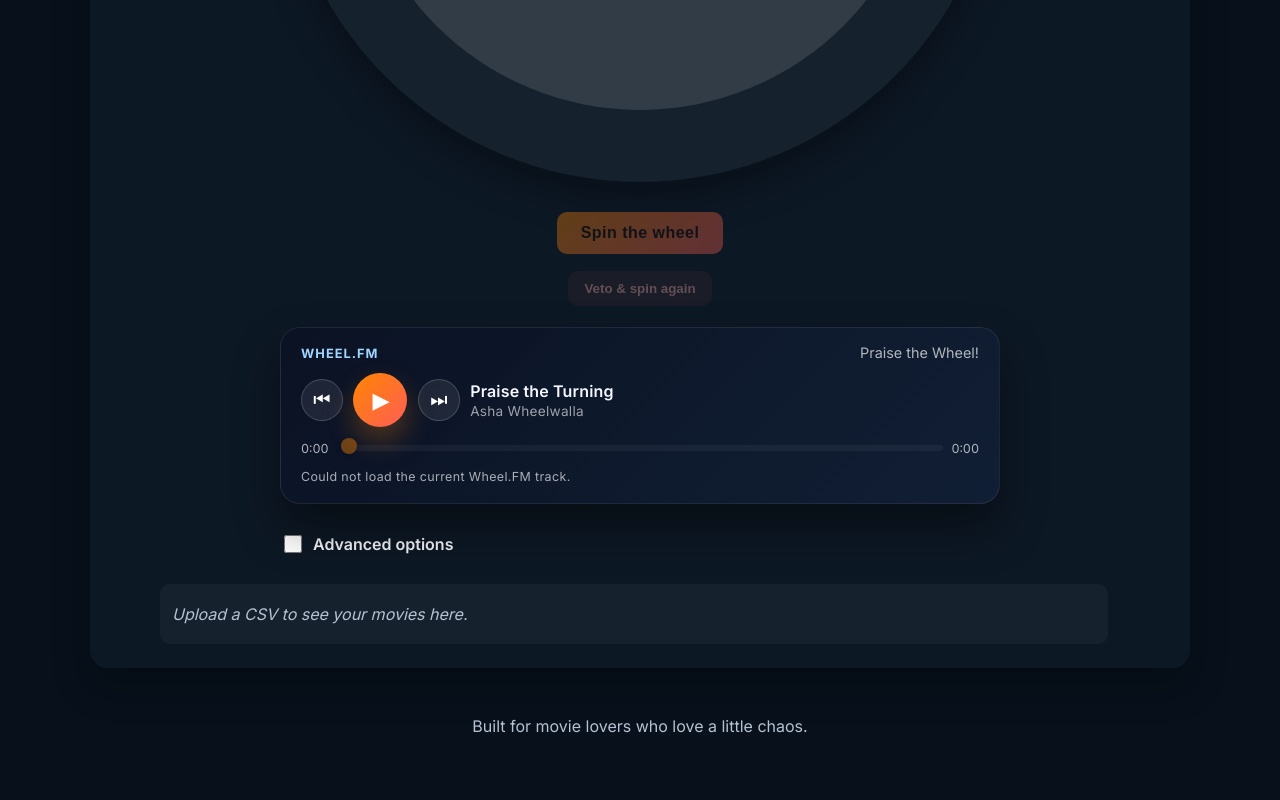
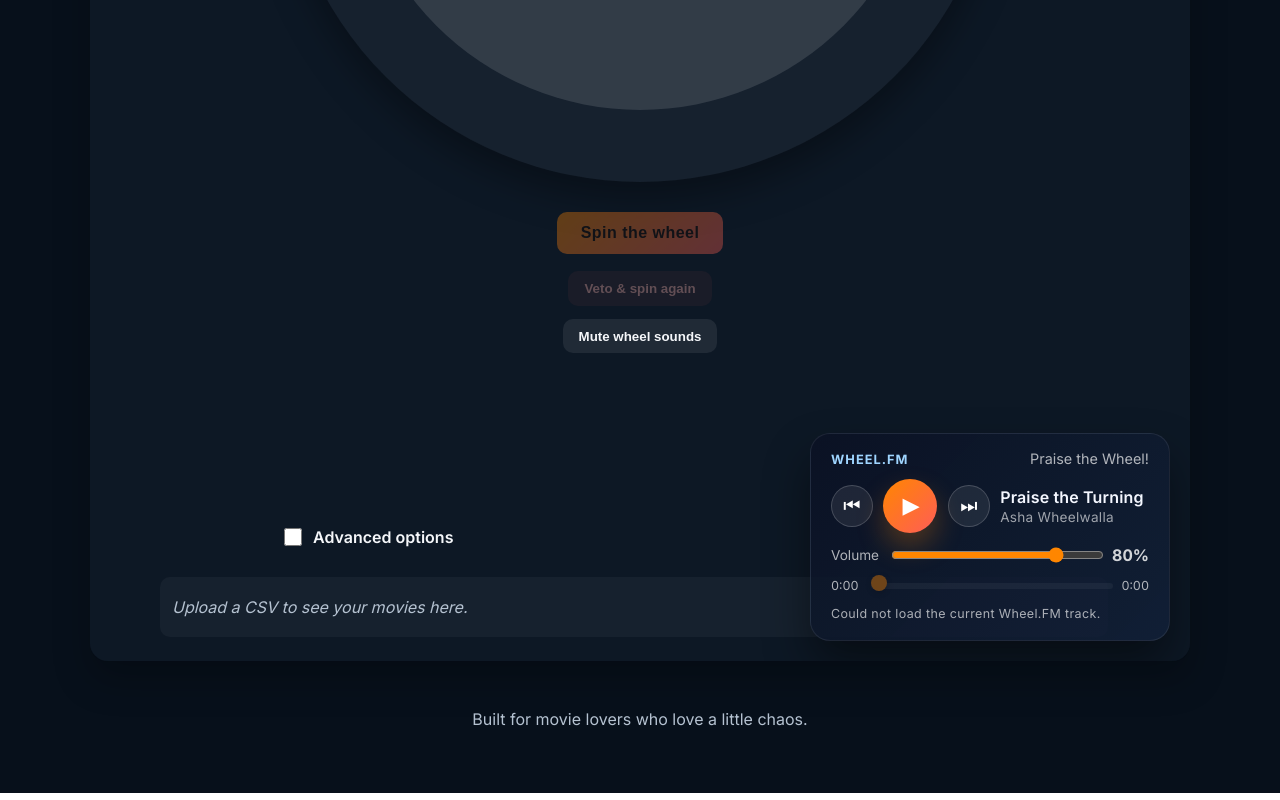
Before and after one commit to Suspence00/letterboxdwatchlistwheel, a plain HTML site: page index.html in a window 1280 px wide. Shown: the part 1679-2479 px from the top of the page. Drawn offline with Linux system fonts and the light colour scheme.

Commit message:
Improve Wheel.FM controls and placement

```diff
--- a/index.html
+++ b/index.html
@@ -101,7 +101,14 @@
               </div>
               <button type="button" class="btn primary" id="spin-button" disabled>Spin the wheel</button>
               <button type="button" class="btn danger" id="veto-button" disabled>Veto &amp; spin again</button>
-              <section class="wheel-fm" aria-labelledby="wheel-fm-heading">
+              <button
+                type="button"
+                class="btn"
+                id="wheel-sound-toggle"
+                aria-pressed="false"
+                aria-label="Toggle wheel sound effects"
+              >Mute wheel sounds</button>
+              <section class="wheel-fm wheel-fm--floating" aria-labelledby="wheel-fm-heading">
                 <div class="wheel-fm__heading">
                   <p class="wheel-fm__eyebrow" id="wheel-fm-heading">Wheel.FM</p>
                   <p class="wheel-fm__tagline">Praise the Wheel!</p>
@@ -129,6 +136,23 @@
                     <p class="wheel-fm__track-title" id="wheel-fm-track-title">Awaiting playlist…</p>
                     <p class="wheel-fm__track-artist" id="wheel-fm-track-artist"></p>
                   </div>
+                </div>
+                <div class="wheel-fm__volume">
+                  <label class="wheel-fm__volume-label" for="wheel-fm-volume">Volume</label>
+                  <input
+                    type="range"
+                    id="wheel-fm-volume"
+                    class="wheel-fm__volume-slider"
+                    min="0"
+                    max="100"
+                    step="1"
+                    value="80"
+                    aria-valuemin="0"
+                    aria-valuemax="100"
+                    aria-valuenow="80"
+                    aria-label="Wheel.FM volume"
+                  />
+                  <span class="wheel-fm__volume-value" id="wheel-fm-volume-value">80%</span>
                 </div>
                 <div class="wheel-fm__progress">
                   <span class="wheel-fm__time" id="wheel-fm-current-time">0:00</span>
--- a/script.js
+++ b/script.js
@@ -35,16 +35,20 @@ const wheelFmAudio = document.getElementById('wheel-fm-audio');
 const wheelFmPlayBtn = document.getElementById('wheel-fm-play');
 const wheelFmPrevBtn = document.getElementById('wheel-fm-prev');
 const wheelFmNextBtn = document.getElementById('wheel-fm-next');
+const wheelFmVolumeSlider = document.getElementById('wheel-fm-volume');
+const wheelFmVolumeValue = document.getElementById('wheel-fm-volume-value');
 const wheelFmSeek = document.getElementById('wheel-fm-seek');
 const wheelFmTrackTitle = document.getElementById('wheel-fm-track-title');
 const wheelFmTrackArtist = document.getElementById('wheel-fm-track-artist');
 const wheelFmCurrentTime = document.getElementById('wheel-fm-current-time');
 const wheelFmDuration = document.getElementById('wheel-fm-duration');
 const wheelFmStatus = document.getElementById('wheel-fm-status');
+const wheelSoundToggleBtn = document.getElementById('wheel-sound-toggle');
 
 const METADATA_API_URL = 'https://www.omdbapi.com/';
 const METADATA_API_KEY = 'trilogy';
 const WHEEL_FM_PLAYLIST_PATH = 'wheel-fm/playlist.json';
+const DEFAULT_WHEEL_FM_VOLUME = 0.8;
 
 let allMovies = [];
 let selectedIds = new Set();
@@ -63,6 +67,7 @@ let lastFocusedBeforeModal = null;
 let customEntryCounter = 0;
 let currentModalMetadataKey = null;
 let isLastStandingInProgress = false;
+let wheelSoundsMuted = false;
 const wheelFmState = {
   playlist: [],
   currentIndex: 0,
@@ -1595,6 +1600,9 @@ function delay(ms) {
 }
 
 function playKnockoutSound() {
+  if (wheelSoundsMuted) {
+    return;
+  }
   ensureAudioContext();
   const now = audioContext.currentTime;
   const oscillator = audioContext.createOscillator();
@@ -1644,6 +1652,9 @@ function ensureAudioContext() {
 }
 
 function playTickSound() {
+  if (wheelSoundsMuted) {
+    return;
+  }
   ensureAudioContext();
   const oscillator = audioContext.createOscillator();
   const gain = audioContext.createGain();
@@ -1659,6 +1670,9 @@ function playTickSound() {
 }
 
 function playWinSound() {
+  if (wheelSoundsMuted) {
+    return;
+  }
   ensureAudioContext();
   const now = audioContext.currentTime;
 
@@ -2058,6 +2072,41 @@ function setWheelFmControlsDisabled(disabled) {
     });
 }
 
+function clampVolume(value) {
+  if (!Number.isFinite(value)) {
+    return DEFAULT_WHEEL_FM_VOLUME;
+  }
+  return Math.min(1, Math.max(0, value));
+}
+
+function setWheelFmVolume(value) {
+  const safeVolume = clampVolume(value);
+  if (wheelFmAudio) {
+    wheelFmAudio.volume = safeVolume;
+  }
+  if (wheelFmVolumeSlider) {
+    const sliderValue = Math.round(safeVolume * 100);
+    wheelFmVolumeSlider.value = String(sliderValue);
+    wheelFmVolumeSlider.setAttribute('aria-valuenow', String(sliderValue));
+  }
+  if (wheelFmVolumeValue) {
+    wheelFmVolumeValue.textContent = `${Math.round(safeVolume * 100)}%`;
+  }
+}
+
+function updateWheelSoundToggle() {
+  if (!wheelSoundToggleBtn) {
+    return;
+  }
+  wheelSoundToggleBtn.setAttribute('aria-pressed', String(wheelSoundsMuted));
+  wheelSoundToggleBtn.textContent = wheelSoundsMuted ? 'Unmute wheel sounds' : 'Mute wheel sounds';
+}
+
+function handleWheelSoundToggle() {
+  wheelSoundsMuted = !wheelSoundsMuted;
+  updateWheelSoundToggle();
+}
+
 function normalizeWheelFmTrack(entry, index) {
   if (!entry || typeof entry.file !== 'string') {
     return null;
@@ -2146,10 +2195,11 @@ function handleWheelFmSeekChange(event) {
   wheelFmState.isSeeking = false;
 }
 
-function loadWheelFmTrack(index) {
+async function loadWheelFmTrack(index, options = {}) {
   if (!wheelFmAudio || !wheelFmState.playlist.length) {
     return;
   }
+  const { autoplay = false } = options;
   const safeIndex = ((index % wheelFmState.playlist.length) + wheelFmState.playlist.length) % wheelFmState.playlist.length;
   const track = wheelFmState.playlist[safeIndex];
   wheelFmState.currentIndex = safeIndex;
@@ -2167,6 +2217,15 @@ function loadWheelFmTrack(index) {
     wheelFmDuration.textContent = '0:00';
   }
   updateWheelFmTrackDisplay(track);
+  if (autoplay) {
+    try {
+      await wheelFmAudio.play();
+      setWheelFmStatus(`Now playing “${track.title}”.`);
+      return;
+    } catch (error) {
+      setWheelFmStatus(`Ready to play “${track.title}”. Playback was blocked.`);
+    }
+  }
   setWheelFmStatus(`Ready to play “${track.title}”.`);
 }
 
@@ -2192,12 +2251,7 @@ function handleWheelFmNext() {
     return;
   }
   const nextIndex = (wheelFmState.currentIndex + 1) % wheelFmState.playlist.length;
-  loadWheelFmTrack(nextIndex);
-  if (wheelFmAudio && !wheelFmAudio.paused) {
-    wheelFmAudio.play().catch(() => {
-      /* ignored */
-    });
-  }
+  loadWheelFmTrack(nextIndex, { autoplay: true });
 }
 
 function handleWheelFmPrevious() {
@@ -2205,12 +2259,7 @@ function handleWheelFmPrevious() {
     return;
   }
   const prevIndex = (wheelFmState.currentIndex - 1 + wheelFmState.playlist.length) % wheelFmState.playlist.length;
-  loadWheelFmTrack(prevIndex);
-  if (wheelFmAudio && !wheelFmAudio.paused) {
-    wheelFmAudio.play().catch(() => {
-      /* ignored */
-    });
-  }
+  loadWheelFmTrack(prevIndex, { autoplay: true });
 }
 
 async function initWheelFm() {
@@ -2227,6 +2276,16 @@ async function initWheelFm() {
   }
   wheelFmSeek.addEventListener('input', handleWheelFmSeekInput);
   wheelFmSeek.addEventListener('change', handleWheelFmSeekChange);
+  if (wheelFmVolumeSlider) {
+    const initialVolume = clampVolume((Number(wheelFmVolumeSlider.value) || DEFAULT_WHEEL_FM_VOLUME * 100) / 100);
+    setWheelFmVolume(initialVolume);
+    wheelFmVolumeSlider.addEventListener('input', (event) => {
+      const volume = Number(event.target.value) / 100;
+      setWheelFmVolume(volume);
+    });
+  } else {
+    setWheelFmVolume(DEFAULT_WHEEL_FM_VOLUME);
+  }
 
   wheelFmAudio.addEventListener('timeupdate', updateWheelFmProgress);
   wheelFmAudio.addEventListener('loadedmetadata', handleWheelFmLoadedMetadata);
@@ -2263,7 +2322,7 @@ async function initWheelFm() {
 
     wheelFmState.playlist = normalized;
     setWheelFmControlsDisabled(false);
-    loadWheelFmTrack(0);
+    await loadWheelFmTrack(0);
   } catch (error) {
     setWheelFmStatus('Wheel.FM playlist missing or invalid.');
   }
@@ -2271,6 +2330,11 @@ async function initWheelFm() {
 
 if (wheelFmAudio && wheelFmPlayBtn) {
   initWheelFm();
+}
+
+if (wheelSoundToggleBtn) {
+  wheelSoundToggleBtn.addEventListener('click', handleWheelSoundToggle);
+  updateWheelSoundToggle();
 }
 
 window.addEventListener('beforeunload', () => {
--- a/styles.css
+++ b/styles.css
@@ -675,6 +675,7 @@ body {
   gap: 0.85rem;
   justify-content: flex-start;
   margin-top: 1.5rem;
+  padding-bottom: 9rem;
   position: relative;
   width: min(720px, 95vw);
 }
@@ -688,6 +689,15 @@ body {
   margin-top: 0.5rem;
   padding: 1rem 1.25rem 1.2rem;
   width: 100%;
+}
+
+.wheel-fm--floating {
+  bottom: 1.25rem;
+  margin-top: 0;
+  position: fixed;
+  right: 1.25rem;
+  width: min(360px, 92vw);
+  z-index: 10;
 }
 
 .wheel-fm__heading {
@@ -796,6 +806,32 @@ body {
 
 .wheel-fm__control--next::before {
   content: '⏭';
+}
+
+.wheel-fm__volume {
+  align-items: center;
+  display: grid;
+  gap: 0.65rem;
+  grid-template-columns: auto 1fr auto;
+  margin-top: 0.75rem;
+}
+
+.wheel-fm__volume-label {
+  color: rgba(255, 255, 255, 0.68);
+  font-size: 0.85rem;
+  margin: 0;
+}
+
+.wheel-fm__volume-slider {
+  accent-color: var(--accent);
+  width: 100%;
+}
+
+.wheel-fm__volume-value {
+  color: rgba(255, 255, 255, 0.82);
+  font-feature-settings: 'tnum';
+  font-weight: 700;
+  margin: 0;
 }
 
 .wheel-fm__progress {
```
